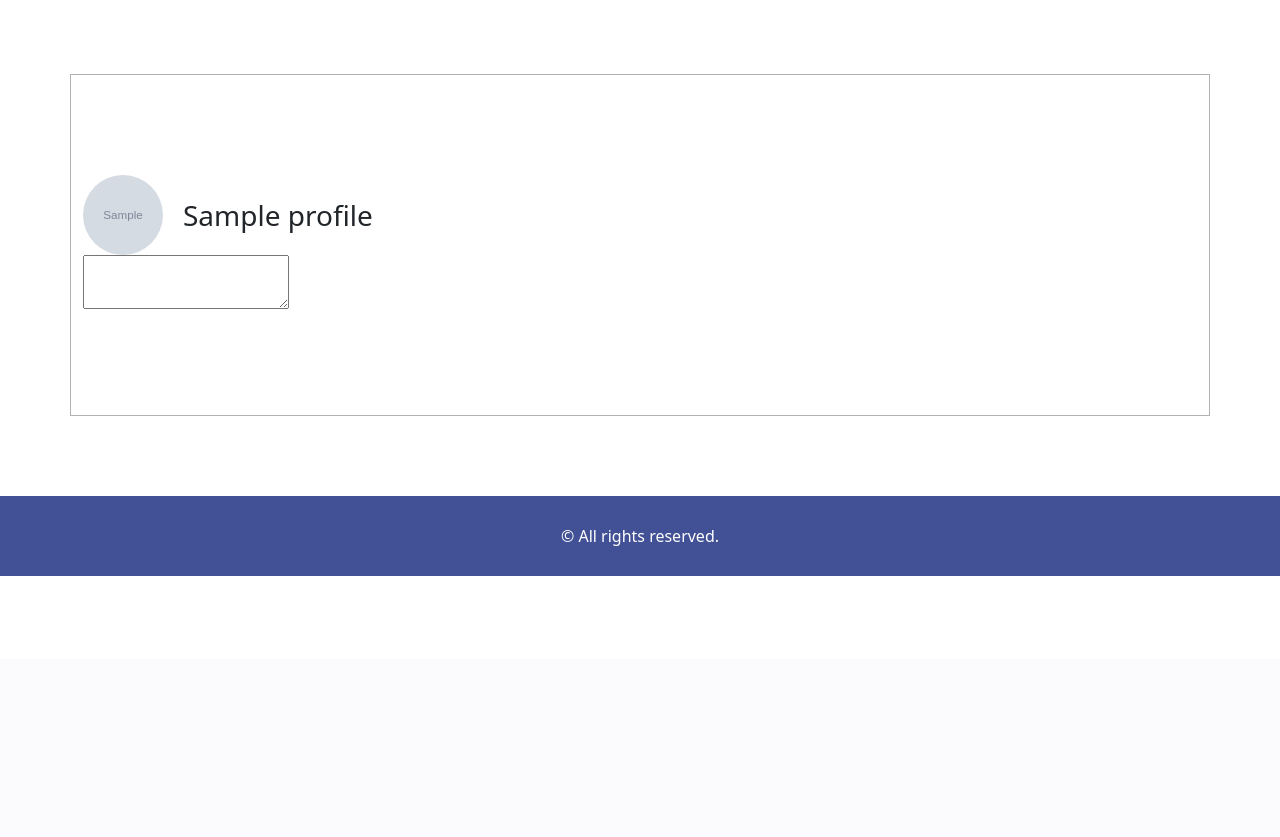
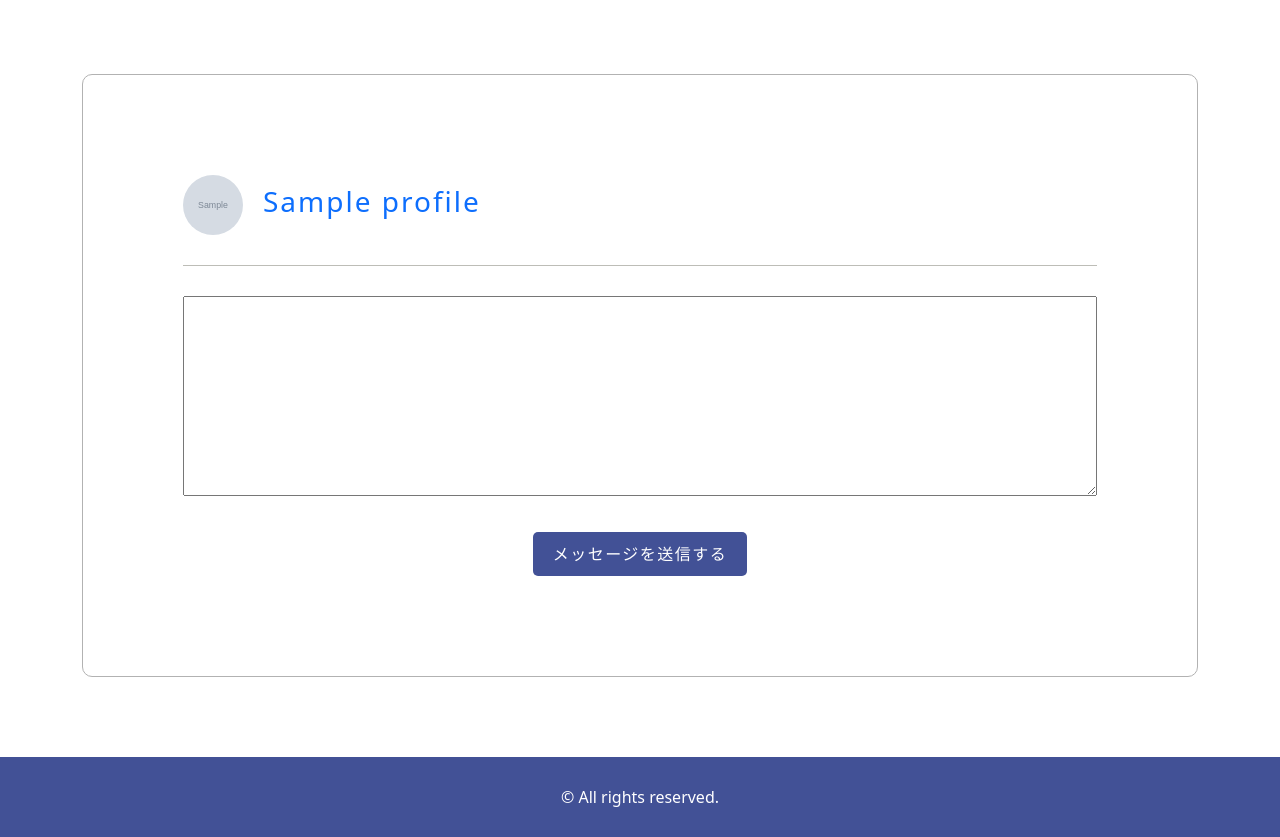
Before and after one commit to tk-art/my-first-blog, a Django app: page /want/1 in a window 1280 px wide. Shown: the part 141-978 px from the top of the page. Before the commit the page ends 717 px from the top, so only its background shows below. Run offline with Django 4.2, Linux system fonts and the light colour scheme; tables that the repository leaves empty hold one stand-in row (values such as "Sample post"); grey boxes marked "Sample" are stand-in pictures; data that the repository does not hold is empty; parts of the project's set-up code (start-up, migrations or seed data) failed here and were passed over.

Commit message:
Now that the front side of the want page has been prepared, the next step is to process the server side.

```diff
--- a/app/forms.py
+++ b/app/forms.py
@@ -28,3 +28,8 @@ class ProfileForm(forms.ModelForm):
     class Meta:
         model = Profile
         fields = ['name', 'image', 'content']
+
+class MessageForm(forms.ModelForm):
+    class Meta:
+        model = Message
+        fields = ['message']
--- a/app/templates/want.html
+++ b/app/templates/want.html
@@ -1,22 +1,19 @@
 {% extends 'base.html' %}
 {% block title %}want{{ item.id }}{% endblock %}
 {% block content %}
-  <div class="container">
-    <div class="row">
-
-      <div class="message-field">
-        <div class="profile-detail">
-          <img src="{{ user.image.url }}" alt="{{ user.name }}" class="message-image-size">
-          <div class="profile-info">
-            <h3>{{ user.name }}</h3>
-          </div>
-        </div>
-        <form id="message-form">
-          <textarea id="message"></textarea>
-        </form>
-      </div>
-
+<div class="container">
+  <div class="message-field">
+    <div class="profile-detail">
+      <a href="/profile/{{ user.user_id }}" class="message-link">
+        <img src="{{ user.image.url }}" alt="{{ user.name }}" class="message-image-size">
+        <h3 class="message-h3">{{ user.name }}</h3>
+      </a>
     </div>
+    <div class="kugiri"></div>
+    <form id="message-form">
+      <textarea id="message"></textarea>
+      <button type="submit" class="message-btn">メッセージを送信する</button>
+    </form>
   </div>
-
+</div>
 {% endblock %}
--- a/app/urls.py
+++ b/app/urls.py
@@ -21,6 +21,7 @@ urlpatterns = [
     path('search_category/', views.search_category, name='search_category'),
     path('search/', views.search, name='search'),
     path('want/<int:item_id>', views.want, name='want'),
+    path('message/<int:item_id>', views.message, name='message'),
 
 ]
 
--- a/app/views.py
+++ b/app/views.py
@@ -230,12 +230,15 @@ def search(request):
 def search_category(request):
     return render(request, 'search_category.html')
 
-
 def want(request, item_id):
-    item = item = get_object_or_404(Item, pk=item_id)
+    item =  get_object_or_404(Item, pk=item_id)
     user = item.user.profile
+    print(user.id)
     context = {
         'item' : item,
         'user' : user
     }
     return render(request, 'want.html', context)
+
+def message(request, item_id):
+    return render(request, 'want.html')
--- a/static/css/style.css
+++ b/static/css/style.css
@@ -329,12 +329,52 @@ footer p {
 .message-field {
   border: 1px solid #b2b2b2;
   padding: 100px;
+  border-radius: 10px;
+}
+.message-field img {
+  margin-bottom: 30px;
+}
+
+.message-h3 {
+  letter-spacing: 2px;
 }
 
 .message-image-size {
-  width: 80px;
-  height: 80px;
+  width: 60px;
+  height: 60px;
   border-radius: 50%;
   object-fit: cover;
   margin-right: 20px;
 }
+
+.message-link {
+  display: flex;
+  text-decoration: none;
+}
+
+.kugiri {
+  width: 100%;
+  border-bottom: 1px solid #BDBDB7;
+  margin-bottom: 30px;
+}
+
+#message {
+  width: 100%;
+  height: 200px;
+}
+
+.message-btn {
+  color: #fff;
+  background-color: rgb(66, 81, 150);
+  letter-spacing: 1.5px;
+  padding: 10px 20px;
+  margin-top: 30px;
+  border-radius: 5px;
+  border: none;
+  display: block;
+  margin-left: auto;
+  margin-right: auto;
+}
+.message-btn:hover {
+  background-color: rgb(106, 127, 223);
+}
--- a/static/js/main.js
+++ b/static/js/main.js
@@ -78,14 +78,12 @@ $(document).ready(function() {
 });
 
 $(document).ready(function() {
-  // 通知の新規有無を確認する関数を定義します
   function checkNewNotifications() {
     $.ajax({
       url: '/api/notifications/check',
       method: 'GET',
       success: function(response) {
         console.log(response);
-        // バックエンドからのレスポンスを確認し、通知があればshowNewNotification()関数を呼び出す
         if (response.hasNewNotification) {
           showNewNotification();
         }
@@ -106,3 +104,24 @@ $(document).ready(function() {
     $('#notification-icon').html('⭕️');
   }
 });
+
+$(document).ready(function() {
+  $("#message-form").submit(function(event) {
+      event.preventDefault();
+
+      var formData = $(this).serialize();
+
+      $.ajax({
+          type: "POST",
+          url: "/path/to/your/endpoint",
+          data: formData,
+          dataType: "json",
+          success: function(response) {
+              console.log(response);
+          },
+          error: function(jqXHR, textStatus, errorThrown) {
+              console.log(textStatus, errorThrown);
+          }
+      });
+  });
+});
```
